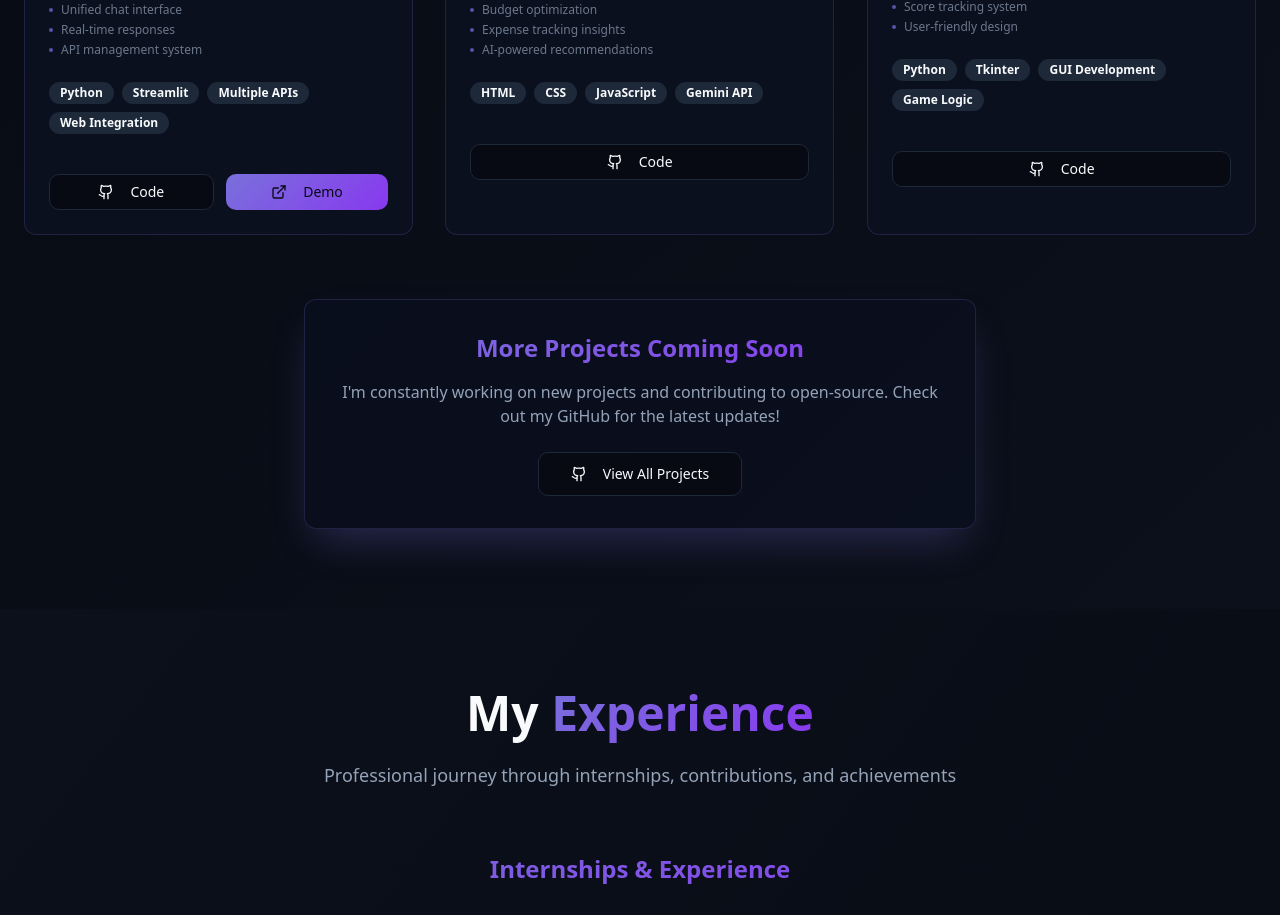
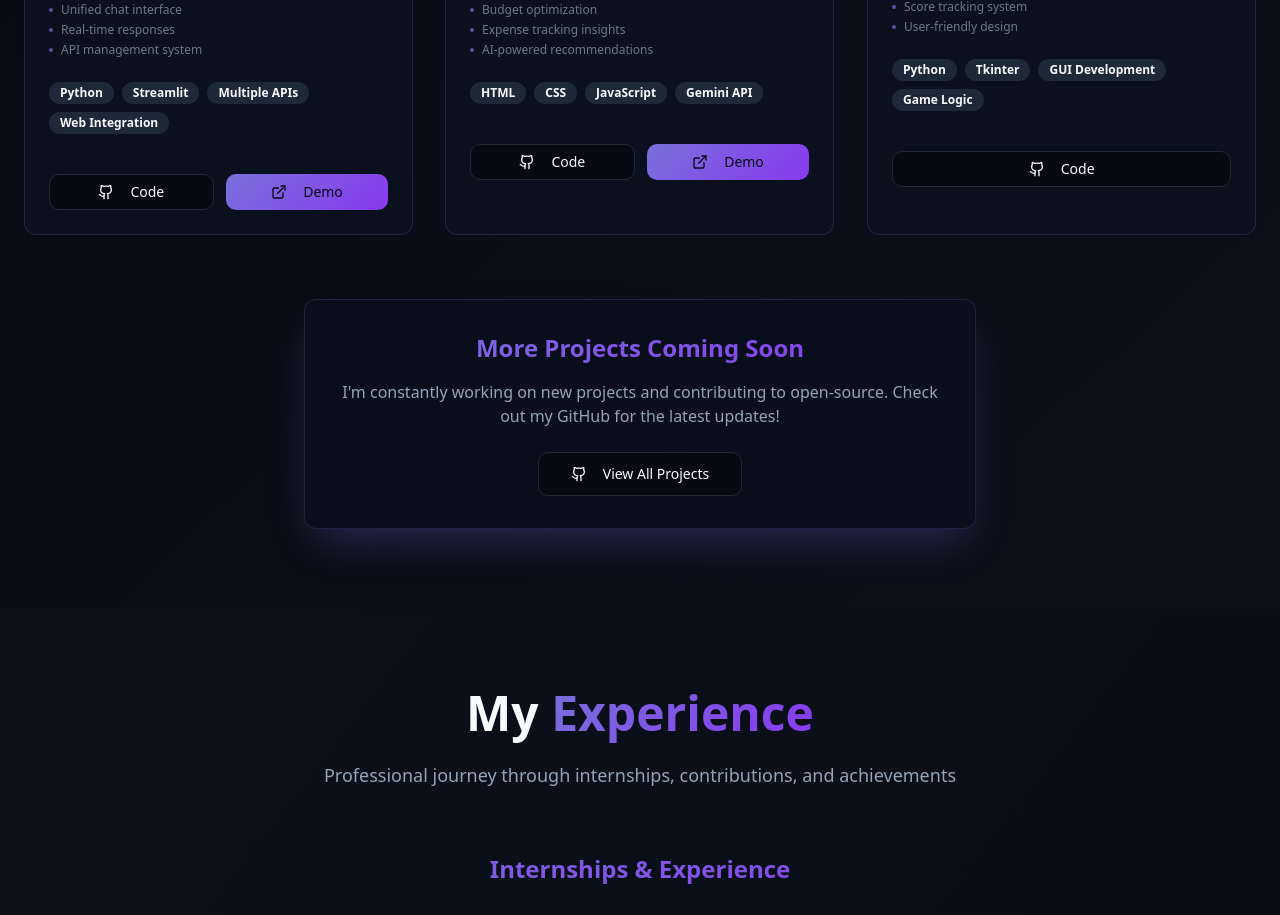
Before and after one commit to Arrkkkk/rajit-agrawal-portfolio, a React (Vite) app: page / in a window 1280 px wide. Shown: the part 3960-4875 px from the top of the page. Built offline with nearby package versions, Linux system fonts and the light colour scheme.

Commit message:
Update Projects.tsx

```diff
--- a/src/components/Projects.tsx
+++ b/src/components/Projects.tsx
@@ -137,7 +137,7 @@ const Projects = () => {
                       Code
                     </a>
                   </Button>
-                  {project.title === 'Multi AI Chatbot' && (
+                    {project.demo !== '#' && (
                     <Button
                       size="sm"
                       className="flex-1 bg-gradient-primary hover:shadow-glow-primary transition-all duration-300"
```
